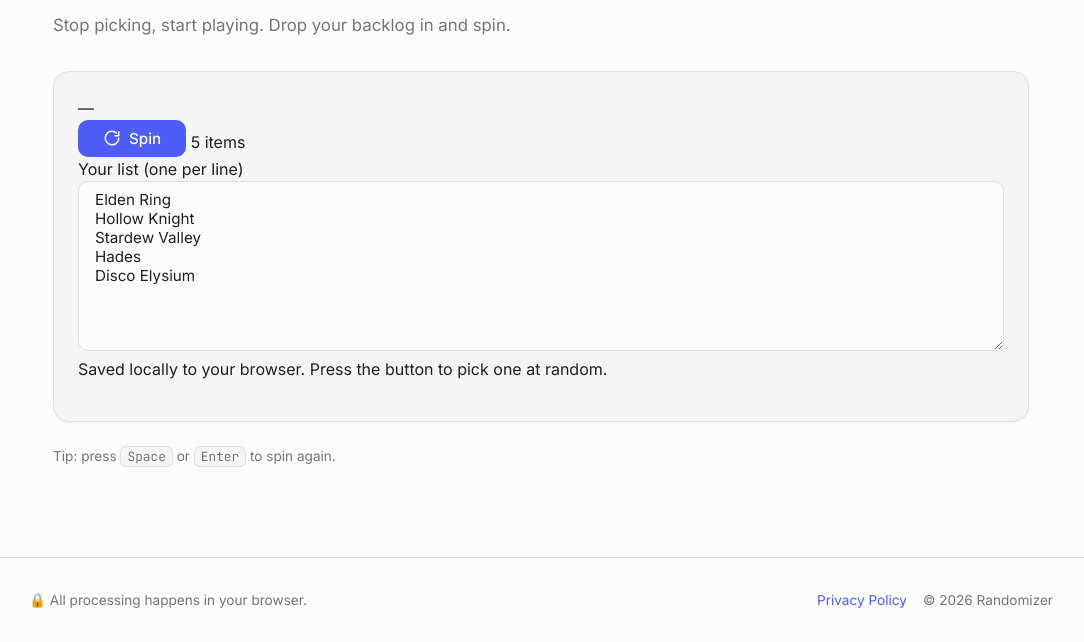
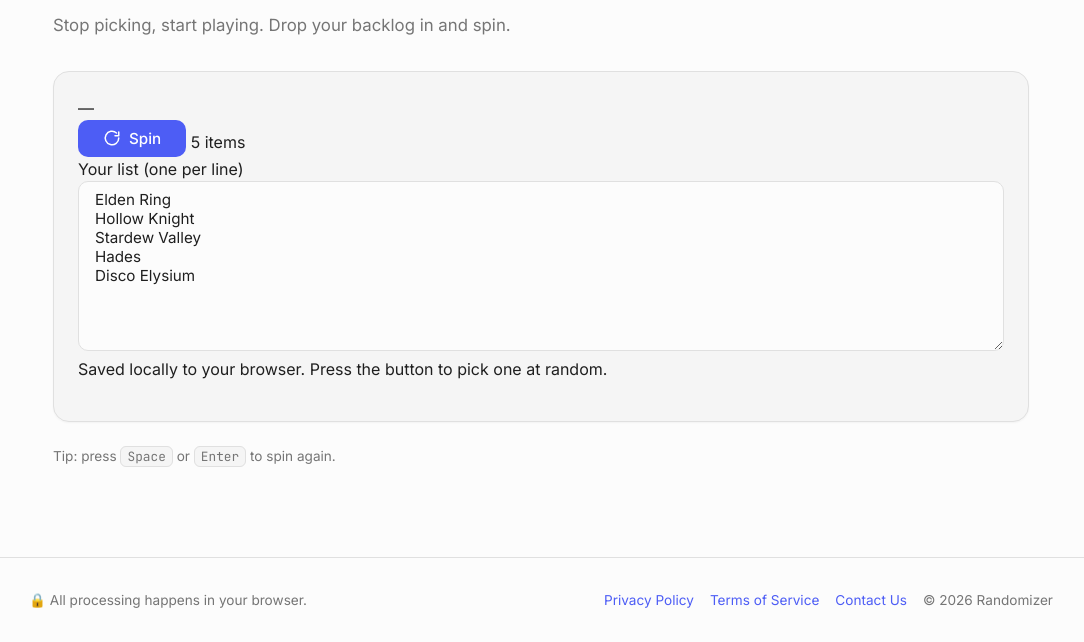
Before and after one commit to Nonbangkok/Randomizer, a website built with Vite: page web/tools/backlog-wheel/index.html in a window 1280 px wide. Shown: the part 158-800 px from the top of the page, without its empty margins (99-1183 px from the left). Built offline with nearby package versions, Linux system fonts and the light colour scheme.

Commit message:
legal: synchronize footers across all tool pages

```diff
--- a/web/tools/backlog-wheel/index.html
+++ b/web/tools/backlog-wheel/index.html
@@ -81,8 +81,10 @@
       <footer class="site-footer">
         <div class="site-footer__inner">
           <span>🔒 All processing happens in your browser.</span>
-          <div style="display: flex; gap: var(--space-md);">
+          <div style="display: flex; gap: var(--space-md); flex-wrap: wrap;">
             <a href="/privacy-policy.html">Privacy Policy</a>
+            <a href="/terms.html">Terms of Service</a>
+            <a href="/contact.html">Contact Us</a>
             <span>© <span id="footer-year"></span> Randomizer</span>
           </div>
         </div>
```
Also changed, not shown: web/tools/challenge-generator/index.html (+3 -1 lines), web/tools/name-generator/index.html (+3 -1 lines), web/tools/password-generator/index.html (+3 -1 lines).
